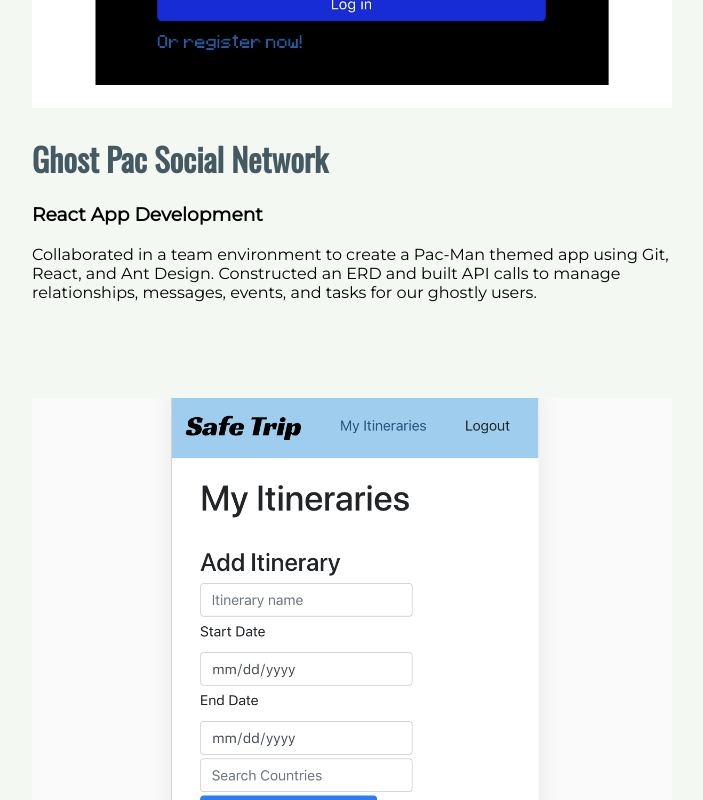
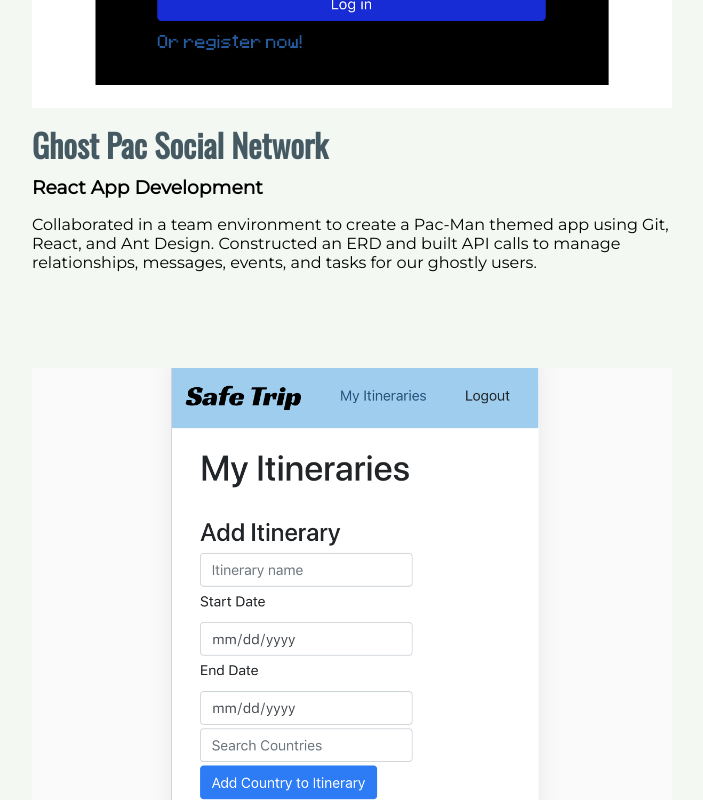
Before and after one commit to LeighMRogers/portfolio, a React (Create React App) app: page / in a window 1280 px wide. Shown: the part 1440-2240 px from the top of the page, without its empty margins (288-991 px from the left). Built offline with nearby package versions, Linux system fonts and the light colour scheme.

Commit message:
updated work section links and started editing contact section

```diff
--- a/src/App.css
+++ b/src/App.css
@@ -236,23 +236,36 @@ button a {
   opacity: 0.7;
 }
 
+.project h2, h3 {
+  margin: .25em 0;
+}
+
+.project h2 {
+  font-size: 2em;
+}
+
 .project h1:hover {
   opacity: 0.7;
 }
 
 /* CONTACT section */
-/* .contact{
-  position: relative;
-  top:20em;
-  left:15em;
-  text-align: left;
-} */
+.contactContainer {
+  margin-left: 5em;
+}
 
-/* .contact h1{
+.contact{
+  display: flex;
+  flex-direction: column;
+  /* top:20em; */
+  /* left:15em; */
+  /* text-align: left; */
+}
+
+.contact h1{
   font-family: 'Oswald', sans-serif;
-  font-size: 5em;
-  text-align: left;
-} */
+  font-size: 3em;
+  /* text-align: left; */
+}
 
 /* .amazing-color{
   color:#B4DBDC;
--- a/src/components/Contact.js
+++ b/src/components/Contact.js
@@ -5,13 +5,14 @@ import data from '../data';
 class Contact extends Component {
     state = {  }
     render() {
-        return (  <div>
+        return (
+            <div className="contactContainer">
                 <h1>
                     <Fade bottom cascade>Contact.</Fade>
                 </h1>
                 <Fade bottom>
                     <div className='contact-content'>
-                <h1>Let’s <span className='amazing-color'>create</span> something together</h1>
+                        <h2>Let’s <span className='amazing-color'>create</span> something together</h2>
                             <a href={`mailto:${data.contactEmail}`} className='email'>{data.contactEmail}</a>
                         <ul>
                             {data.social.map((link,index)=>(
@@ -20,9 +21,9 @@ class Contact extends Component {
                         </ul>
                     </div>
                 </Fade>
-
                     <span className='footer'>Copyright Leigh Rogers &copy; 2020</span>
-        </div>);
+            </div>
+        );
     }
 }
 
--- a/src/components/Project.js
+++ b/src/components/Project.js
@@ -9,7 +9,7 @@ class Project extends Component {
         <div className='project'>
         <a href={this.props.url}>
             <img src={this.props.imageSrc} alt={this.props.title}></img>
-            <h1>{this.props.title}</h1></a>
+            <h2>{this.props.title}</h2></a>
             <h3>{this.props.service}</h3>
             <p>{this.props.description}</p>
         </div>
```
Lines whose indentation alone changed are shown as unchanged.
